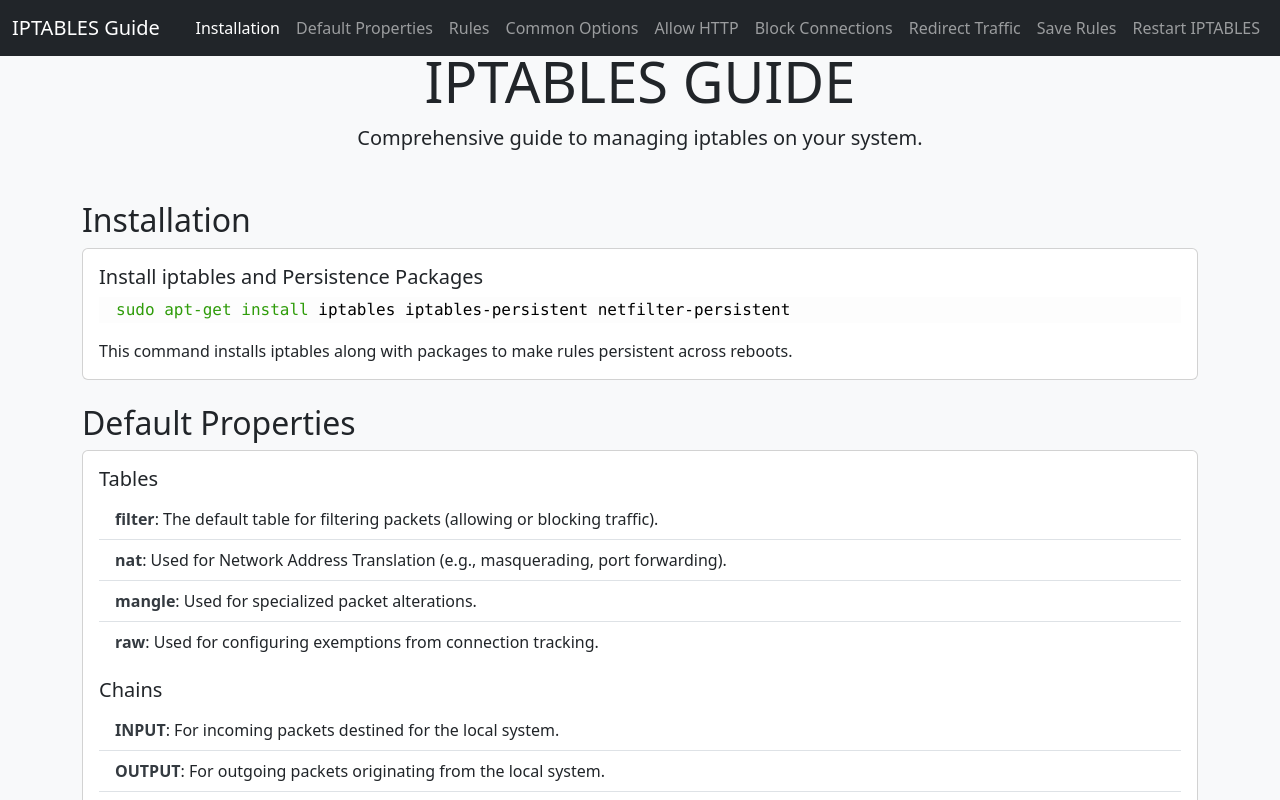
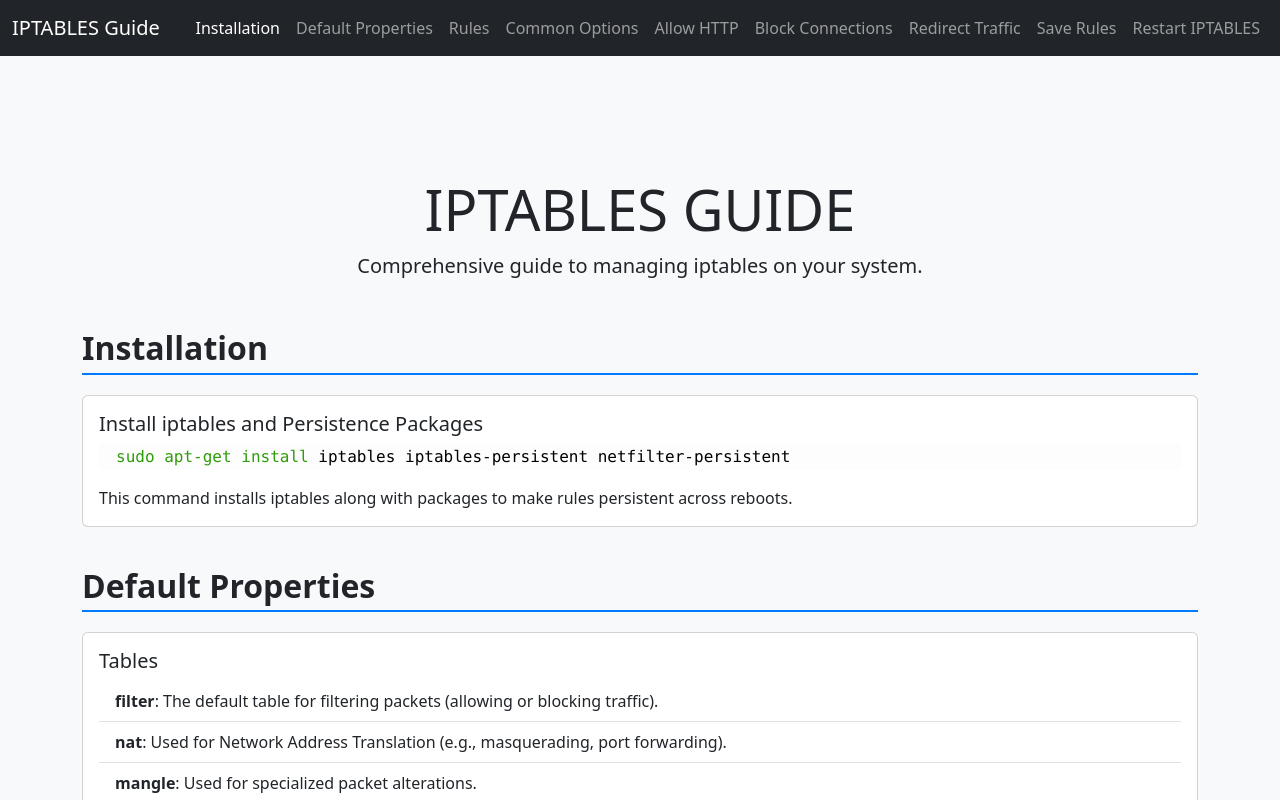
Before and after one commit to Swaminathan007/iptables-guide, a React (Create React App) app: page / in a window 1280 px wide. Shown: the top 800 px of the page. Built offline with nearby package versions, Linux system fonts and the light colour scheme.

Commit message:
Update IptablesGuide.css

```diff
--- a/src/IptablesGuide.css
+++ b/src/IptablesGuide.css
@@ -1,22 +1,32 @@
-/* src/IptablesGuide.css */
+/* IptablesGuide.css */
 
-/* src/IptablesGuide.css */
+.guide-container {
+  padding-top: 80px; /* Adjusting for the fixed navbar */
+}
 
-/* Optional: Customize card shadows and borders */
+.section-title {
+  margin-top: 40px;
+  margin-bottom: 20px;
+  font-weight: bold;
+  border-bottom: 2px solid #007bff;
+  padding-bottom: 5px;
+}
+
 .card {
-  border-radius: 8px;
+  border: 1px solid #dee2e6;
 }
 
 .card-title {
-  color: #007bff; /* Bootstrap primary color */
-  margin-bottom: 20px;
+  font-size: 1.25rem;
 }
 
-.card-subtitle {
-  color: #28a745; /* Bootstrap success color */
-  margin-bottom: 15px;
+.copy-icon {
+  cursor: pointer;
+  margin-left: 5px;
+  color: #007bff;
+  transition: color 0.3s;
 }
 
-.list-group-item strong {
-  color: #343a40; /* Darker text for emphasis */
+.copy-icon:hover {
+  color: #0056b3;
 }
```
